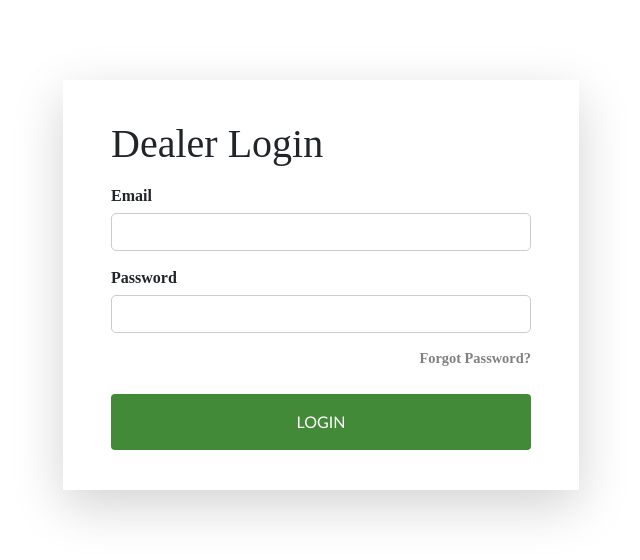
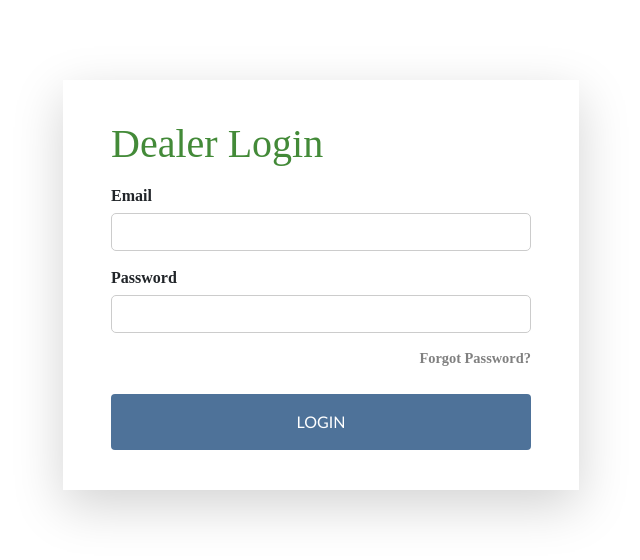
Before and after one commit to SherlynDuan1990/newSunMotor, a React (Create React App) app in the folder frontend/: page /login in a window 1280 px wide. Shown: the top 560 px of the page, without its empty margins (319-959 px from the left). Built offline with nearby package versions, Linux system fonts and the light colour scheme; a web font is replaced by a local one; what react-alert-template-basic would draw is missing.

Commit message:
login color change

```diff
--- a/frontend/src/App.css
+++ b/frontend/src/App.css
@@ -51,7 +51,7 @@ nav {
 
 #login_btn,
 #view_btn {
-  background-color: #438A38;
+  background-color: #4E7299;
   padding: 0.4rem 1.8rem;
   font-family: calibri;
   color:white;
--- a/frontend/src/components/user/Login.js
+++ b/frontend/src/components/user/Login.js
@@ -50,7 +50,7 @@ const Login = () => {
                 <div className="row wrapper">
                     <div className="col-10 col-lg-5">
                     <form className="shadow-lg" onSubmit={submitHandler}>
-                        <h1 className="mb-3">Dealer Login</h1>
+                        <h1 style={{color: "#438A38"}} className="mb-3">Dealer Login</h1>
                         <div className="form-group">
                         <label htmlFor="email_field">Email</label>
                         <input
```
